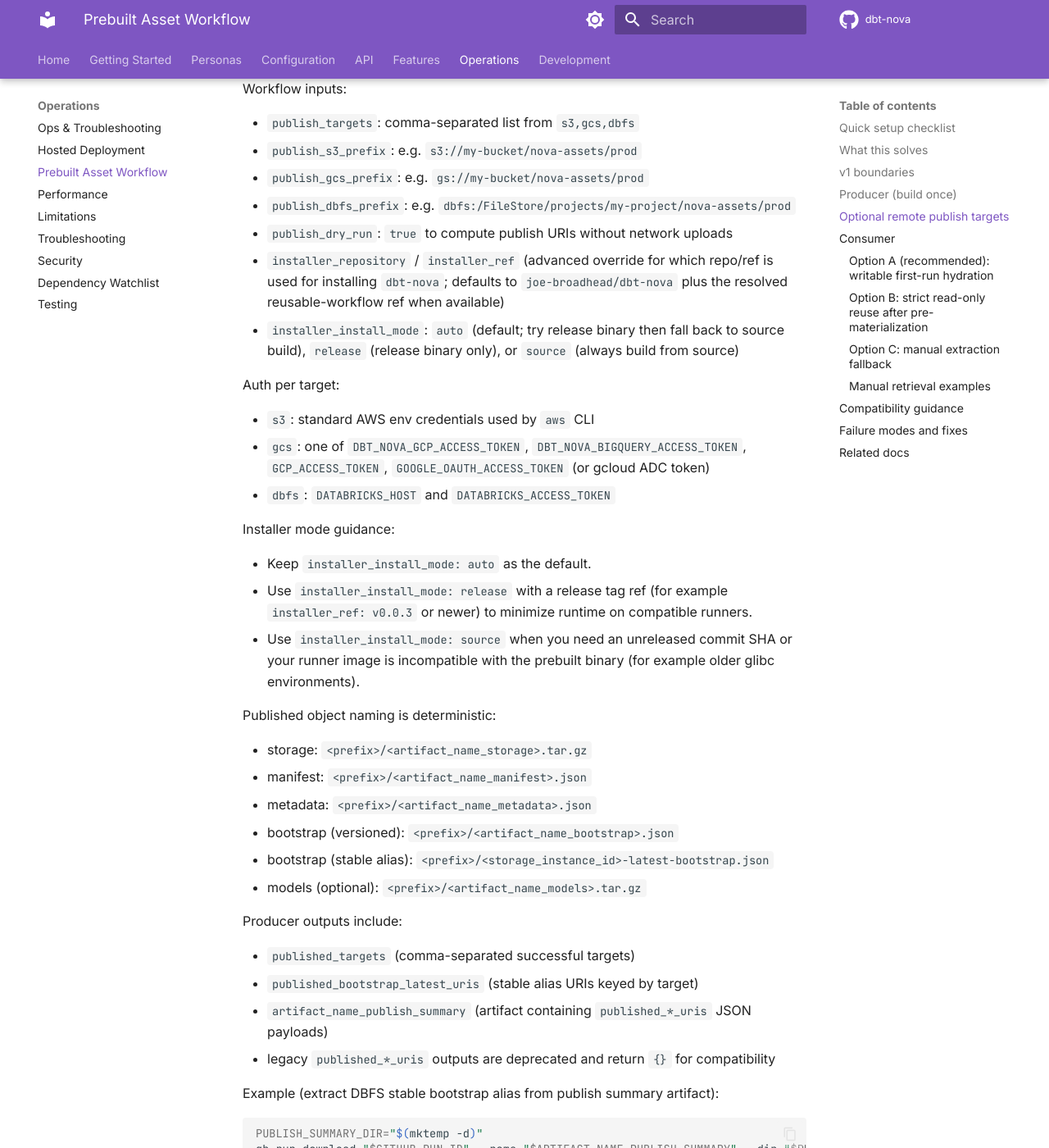
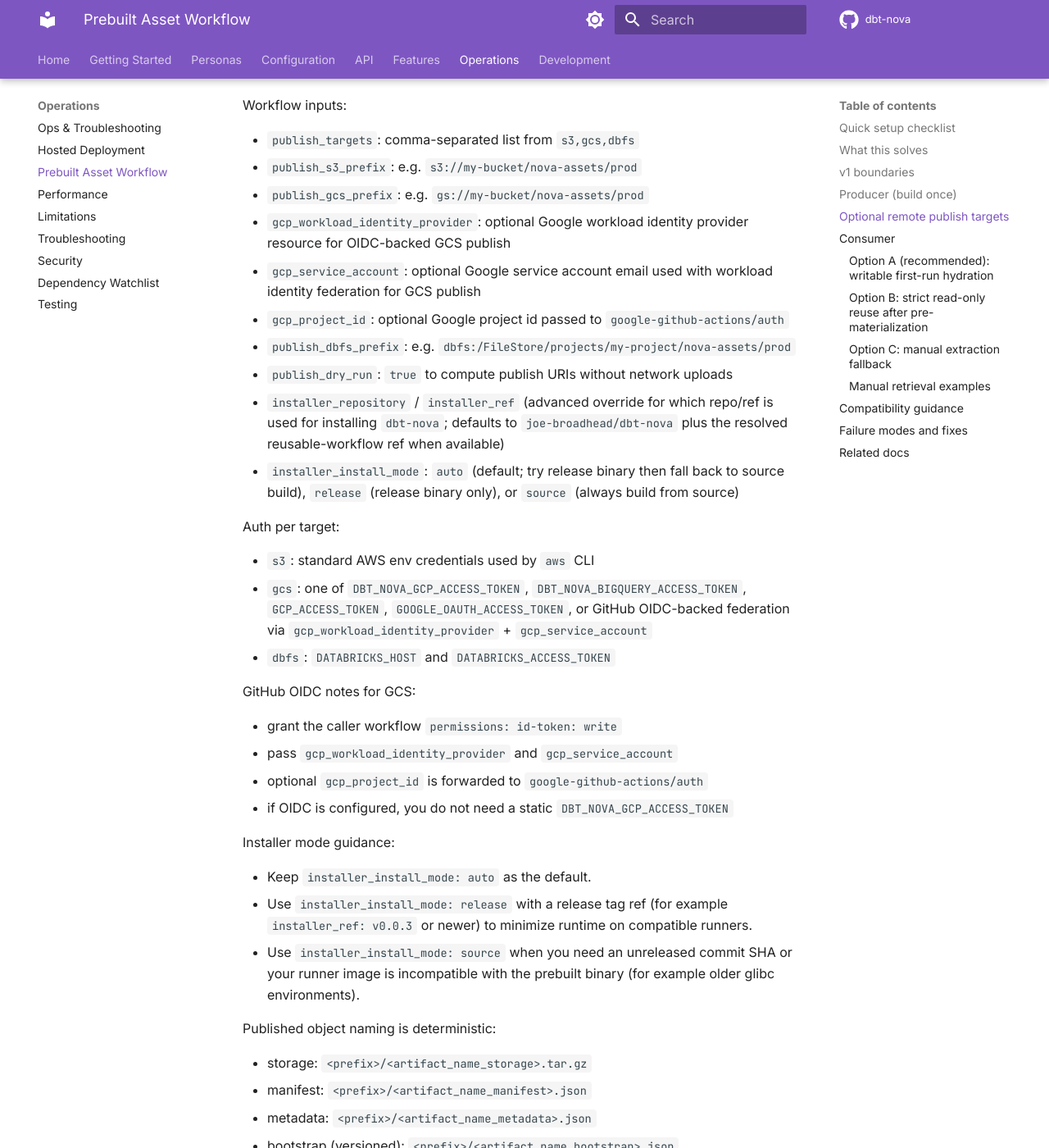
Before and after one commit to joe-broadhead/dbt-nova, an MkDocs documentation site: the page built from docs/operations/prebuilt-assets.md, in a window 1280 px wide and 1400 px high, scrolled down 5596 px. Shown: the whole window at 82% size. Built offline with MkDocs 1.6.1 and Material for MkDocs 9.7.7, drawn with Linux system fonts in a browser that asks for light colours; comment, search, counter and statistics services are not loaded; some of the changed text lies outside the part shown.

Commit message:
ci: add oidc support for gcs publish

```diff
--- a/docs/operations/prebuilt-assets.md
+++ b/docs/operations/prebuilt-assets.md
@@ -158,7 +158,7 @@
 | Target | Required credentials |
 |---|---|
 | `s3` | Standard AWS auth env (`AWS_ACCESS_KEY_ID` / `AWS_SECRET_ACCESS_KEY` / session token or OIDC role) |
-| `gcs` | Token via one of `DBT_NOVA_GCP_ACCESS_TOKEN`, `DBT_NOVA_BIGQUERY_ACCESS_TOKEN`, `GCP_ACCESS_TOKEN`, `GOOGLE_OAUTH_ACCESS_TOKEN` |
+| `gcs` | Token via one of `DBT_NOVA_GCP_ACCESS_TOKEN`, `DBT_NOVA_BIGQUERY_ACCESS_TOKEN`, `GCP_ACCESS_TOKEN`, `GOOGLE_OAUTH_ACCESS_TOKEN`, or GitHub OIDC via `gcp_workload_identity_provider` + `gcp_service_account` |
 | `dbfs` | `DATABRICKS_HOST` and `DATABRICKS_ACCESS_TOKEN` |
 
 Common downstream pattern: keep a repo-local `workflow_dispatch` wrapper and
@@ -204,6 +204,9 @@
 - `publish_targets`: comma-separated list from `s3,gcs,dbfs`
 - `publish_s3_prefix`: e.g. `s3://my-bucket/nova-assets/prod`
 - `publish_gcs_prefix`: e.g. `gs://my-bucket/nova-assets/prod`
+- `gcp_workload_identity_provider`: optional Google workload identity provider resource for OIDC-backed GCS publish
+- `gcp_service_account`: optional Google service account email used with workload identity federation for GCS publish
+- `gcp_project_id`: optional Google project id passed to `google-github-actions/auth`
 - `publish_dbfs_prefix`: e.g. `dbfs:/FileStore/projects/my-project/nova-assets/prod`
 - `publish_dry_run`: `true` to compute publish URIs without network uploads
 - `installer_repository` / `installer_ref` (advanced override for which repo/ref
@@ -216,8 +219,16 @@
 
 - `s3`: standard AWS env credentials used by `aws` CLI
 - `gcs`: one of `DBT_NOVA_GCP_ACCESS_TOKEN`, `DBT_NOVA_BIGQUERY_ACCESS_TOKEN`,
-  `GCP_ACCESS_TOKEN`, `GOOGLE_OAUTH_ACCESS_TOKEN` (or gcloud ADC token)
+  `GCP_ACCESS_TOKEN`, `GOOGLE_OAUTH_ACCESS_TOKEN`, or GitHub OIDC-backed
+  federation via `gcp_workload_identity_provider` + `gcp_service_account`
 - `dbfs`: `DATABRICKS_HOST` and `DATABRICKS_ACCESS_TOKEN`
+
+GitHub OIDC notes for GCS:
+
+- grant the caller workflow `permissions: id-token: write`
+- pass `gcp_workload_identity_provider` and `gcp_service_account`
+- optional `gcp_project_id` is forwarded to `google-github-actions/auth`
+- if OIDC is configured, you do not need a static `DBT_NOVA_GCP_ACCESS_TOKEN`
 
 Installer mode guidance:
 
```
Also changed, not shown: 1 other file.
